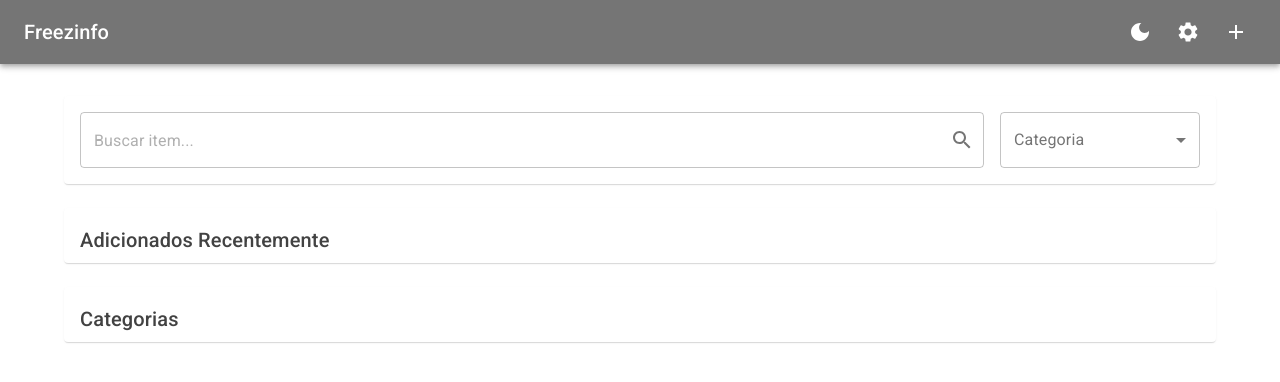
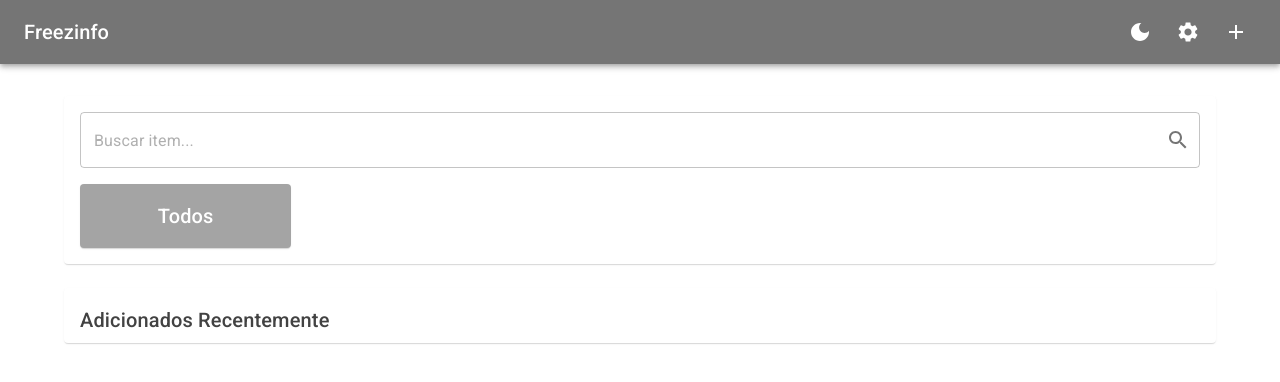
Before and after one commit to jumrs/Freezinfo, a React (Vite) app: page / in a window 1280 px wide. Shown: the top 382 px of the page. Built offline with nearby package versions, Linux system fonts and the light colour scheme.

Commit message:
Improvements and fixes #5
- Improved search function
- Categories were moved and act as a filter
- Categories button behave as toggling

```diff
--- a/src/components/FreezerManager.tsx
+++ b/src/components/FreezerManager.tsx
@@ -32,7 +32,7 @@ import { CategoryManager } from './CategoryManager';
 import { ColorModeContext } from '../App';
 
 export const FreezerManager: React.FC = () => {
-    const { filteredItems, setFilters, loading, items, fetchItems, lastSelectedCategory, setLastSelectedCategory } = useFreezerStore();
+    const { filteredItems, setFilters, loading, items, fetchItems, lastSelectedCategory, setLastSelectedCategory, getSortedItems } = useFreezerStore();
     const { categories } = useCategoryStore();
     const [searchTerm, setSearchTerm] = useState('');
     const [selectedCategory, setSelectedCategory] = useState<string>(lastSelectedCategory);
@@ -65,11 +65,8 @@ export const FreezerManager: React.FC = () => {
     };
 
     const performSearch = () => {
-        setFilters({ searchTerm, category: selectedCategory || undefined });
+        setFilters({ searchTerm });
         setShowResults(true);
-        if (selectedCategory) {
-            setLastSelectedCategory(selectedCategory);
-        }
     };
 
     const handleOpenAddDialog = () => {
@@ -178,7 +175,7 @@ export const FreezerManager: React.FC = () => {
                     {/* Search and Filter Section */}
                     <Grid item xs={12}>
                         <Paper sx={{ p: 2 }}>
-                            <Box sx={{ display: 'flex', gap: 2 }}>
+                            <Box sx={{ display: 'flex', flexDirection: 'column', gap: 2 }}>
                                 <TextField
                                     fullWidth
                                     variant="outlined"
@@ -201,21 +198,88 @@ export const FreezerManager: React.FC = () => {
                                         )
                                     }}
                                 />
-                                <MuiFormControl sx={{ minWidth: 200 }}>
-                                    <InputLabel>Categoria</InputLabel>
-                                    <Select
-                                        value={selectedCategory}
-                                        onChange={handleCategoryChange}
-                                        label="Categoria"
-                                    >
-                                        <MenuItem value="">Todas</MenuItem>
-                                        {categories.map((category) => (
-                                            <MenuItem key={category.id} value={category.id}>
-                                                {category.name}
-                                            </MenuItem>
-                                        ))}
-                                    </Select>
-                                </MuiFormControl>
+                                <Grid container spacing={2}>
+                                    {/* Botão Todos */}
+                                    <Grid item xs={12} sm={6} md={2.4}>
+                                        <ButtonBase
+                                            onClick={() => {
+                                                if (selectedCategory === "todos" && showResults) {
+                                                    // Se já está selecionado, desseleciona
+                                                    setSelectedCategory("");
+                                                    setFilters({});
+                                                    setShowResults(false);
+                                                } else {
+                                                    // Se não está selecionado, seleciona
+                                                    setSelectedCategory("todos");
+                                                    setFilters({});  // Sem filtro de categoria para mostrar todos
+                                                    setShowResults(true);
+                                                }
+                                            }}
+                                            sx={{ width: '100%' }}
+                                        >
+                                            <Paper
+                                                sx={{
+                                                    p: 2,
+                                                    display: 'flex',
+                                                    flexDirection: 'column',
+                                                    width: '100%',
+                                                    bgcolor: selectedCategory === "todos" && showResults ? 'primary.main' : 'primary.light',
+                                                    color: 'primary.contrastText',
+                                                    transition: 'all 0.2s',
+                                                    '&:hover': {
+                                                        bgcolor: 'primary.main',
+                                                        transform: 'scale(1.02)',
+                                                    }
+                                                }}
+                                            >
+                                                <Typography variant="h6" align="center">
+                                                    Todos
+                                                </Typography>
+                                            </Paper>
+                                        </ButtonBase>
+                                    </Grid>
+                                    {/* Outras categorias */}
+                                    {categories.map((category) => (
+                                        <Grid item xs={12} sm={6} md={2.4} key={category.id}>
+                                            <ButtonBase
+                                                onClick={() => {
+                                                    if (selectedCategory === category.id && showResults) {
+                                                        // Se já está selecionado, desseleciona
+                                                        setSelectedCategory("");
+                                                        setFilters({});
+                                                        setShowResults(false);
+                                                    } else {
+                                                        // Se não está selecionado, seleciona
+                                                        setSelectedCategory(category.id);
+                                                        setFilters({ category: category.id });
+                                                        setShowResults(true);
+                                                    }
+                                                }}
+                                                sx={{ width: '100%' }}
+                                            >
+                                                <Paper
+                                                    sx={{
+                                                        p: 2,
+                                                        display: 'flex',
+                                                        flexDirection: 'column',
+                                                        width: '100%',
+                                                        bgcolor: selectedCategory === category.id && showResults ? 'primary.main' : 'primary.light',
+                                                        color: 'primary.contrastText',
+                                                        transition: 'all 0.2s',
+                                                        '&:hover': {
+                                                            bgcolor: 'primary.main',
+                                                            transform: 'scale(1.02)',
+                                                        }
+                                                    }}
+                                                >
+                                                    <Typography variant="h6" align="center">
+                                                        {category.name}
+                                                    </Typography>
+                                                </Paper>
+                                            </ButtonBase>
+                                        </Grid>
+                                    ))}
+                                </Grid>
                             </Box>
                         </Paper>
                     </Grid>
@@ -225,15 +289,15 @@ export const FreezerManager: React.FC = () => {
                         <Grid item xs={12}>
                             <Paper sx={{ p: 2 }}>
                                 <Typography variant="h6" gutterBottom>
-                                    Resultados da Busca
+                                    {selectedCategory === "todos" ? "Todos os Itens" : "Resultados da Busca"}
                                 </Typography>
                                 {loading ? (
                                     <Typography>Buscando...</Typography>
                                 ) : (
                                     <>
-                                        {filteredItems().length > 0 ? (
+                                        {(selectedCategory === "todos" ? getSortedItems() : filteredItems()).length > 0 ? (
                                             <Grid container spacing={2}>
-                                                {filteredItems().map((item) => (
+                                                {(selectedCategory === "todos" ? getSortedItems() : filteredItems()).map((item) => (
                                                     <Grid item xs={12} sm={6} md={4} key={item.id}>
                                                         <Paper
                                                             sx={{
@@ -321,49 +385,6 @@ export const FreezerManager: React.FC = () => {
                             </Grid>
                         </Paper>
                     </Grid>
-
-                    {/* Categories Section */}
-                    <Grid item xs={12}>
-                        <Paper sx={{ p: 2 }}>
-                            <Typography variant="h6" gutterBottom>
-                                Categorias
-                            </Typography>
-                            <Grid container spacing={2}>
-                                {categories.map((category) => (
-                                    <Grid item xs={12} sm={6} md={2.4} key={category.id}>
-                                        <ButtonBase
-                                            onClick={() => {
-                                                setSelectedCategory(category.id);
-                                                setFilters({ category: category.id });
-                                                setShowResults(true);
-                                            }}
-                                            sx={{ width: '100%' }}
-                                        >
-                                            <Paper
-                                                sx={{
-                                                    p: 2,
-                                                    display: 'flex',
-                                                    flexDirection: 'column',
-                                                    width: '100%',
-                                                    bgcolor: selectedCategory === category.id ? 'primary.main' : 'primary.light',
-                                                    color: 'primary.contrastText',
-                                                    transition: 'all 0.2s',
-                                                    '&:hover': {
-                                                        bgcolor: 'primary.main',
-                                                        transform: 'scale(1.02)',
-                                                    }
-                                                }}
-                                            >
-                                                <Typography variant="h6" align="center">
-                                                    {category.name}
-                                                </Typography>
-                                            </Paper>
-                                        </ButtonBase>
-                                    </Grid>
-                                ))}
-                            </Grid>
-                        </Paper>
-                    </Grid>
                 </Grid>
             </Container>
         </Box>
--- a/src/store/freezerStore.ts
+++ b/src/store/freezerStore.ts
@@ -21,6 +21,7 @@ interface FreezerState {
     setFilters: (filters: { searchTerm?: string; category?: string }) => void;
     setLastSelectedCategory: (category: string) => void;
     filteredItems: () => FoodItem[];
+    getSortedItems: () => FoodItem[];
 }
 
 export const useFreezerStore = create<FreezerState>((set, get) => {
@@ -90,13 +91,60 @@ export const useFreezerStore = create<FreezerState>((set, get) => {
 
         filteredItems: () => {
             const { items, filters } = get();
-            return items.filter(item => {
+            const searchResults = items.filter(item => {
                 const matchesSearch = !filters.searchTerm ||
                     item.name.toLowerCase().includes(filters.searchTerm.toLowerCase());
-                const matchesCategory = !filters.category ||
+                const matchesCategory = !filters.category || filters.category === "" ||
                     item.category === filters.category;
                 return matchesSearch && matchesCategory;
             });
+
+            // Se a categoria é "Todos" (vazia) e temos um termo de busca, retornamos ordenado
+            if ((!filters.category || filters.category === "") && filters.searchTerm) {
+                // Group items by category
+                const groupedItems = searchResults.reduce((acc, item) => {
+                    if (!acc[item.category]) {
+                        acc[item.category] = [];
+                    }
+                    acc[item.category].push(item);
+                    return acc;
+                }, {} as Record<string, FoodItem[]>);
+
+                // Sort items within each category alphabetically
+                Object.keys(groupedItems).forEach(category => {
+                    groupedItems[category].sort((a, b) => a.name.localeCompare(b.name));
+                });
+
+                // Sort categories alphabetically and flatten the array
+                return Object.entries(groupedItems)
+                    .sort(([catA], [catB]) => catA.localeCompare(catB))
+                    .reduce((acc, [_, items]) => [...acc, ...items], [] as FoodItem[]);
+            }
+
+            return searchResults;
+        },
+
+        // New function to get items sorted by category and alphabetically
+        getSortedItems: () => {
+            const { items } = get();
+            // Group items by category
+            const groupedItems = items.reduce((acc, item) => {
+                if (!acc[item.category]) {
+                    acc[item.category] = [];
+                }
+                acc[item.category].push(item);
+                return acc;
+            }, {} as Record<string, FoodItem[]>);
+
+            // Sort items within each category alphabetically
+            Object.keys(groupedItems).forEach(category => {
+                groupedItems[category].sort((a, b) => a.name.localeCompare(b.name));
+            });
+
+            // Sort categories alphabetically and flatten the array
+            return Object.entries(groupedItems)
+                .sort(([catA], [catB]) => catA.localeCompare(catB))
+                .reduce((acc, [_, items]) => [...acc, ...items], [] as FoodItem[]);
         },
     };
 });
```
